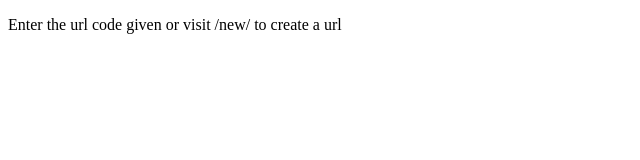
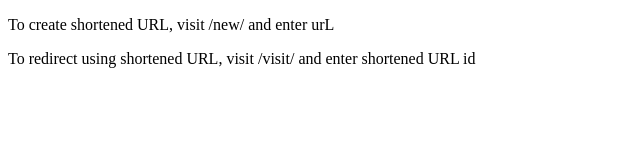
Before and after one commit to sparklie3/url-shortener, a website: page public/index.html in a window 1280 px wide. Shown: the whole page, without its empty margins (0-640 px from the left). Drawn offline with Linux system fonts and the light colour scheme.

Commit message:
correct index.html intstructions

```diff
--- a/public/index.html
+++ b/public/index.html
@@ -11,7 +11,8 @@
 	</header>
 
 	<body>
-		<p>Enter the url code given or visit /new/ to create a url</p>
+		<p>To create shortened URL, visit /new/ and enter urL</p>
+		</p>To redirect using shortened URL, visit /visit/ and enter shortened URL id </p>
 
 	</body>
 
```
